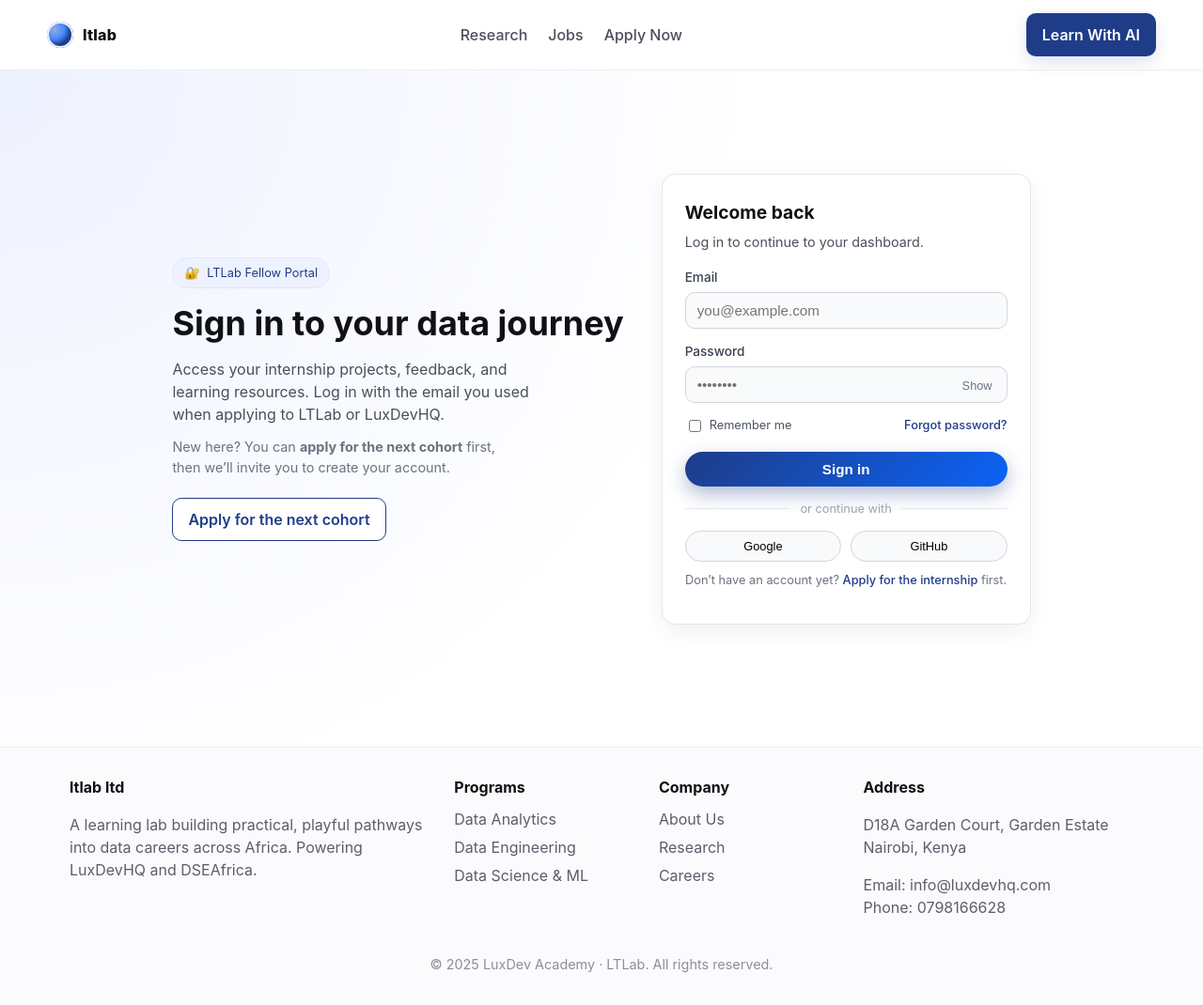
After one commit to HarunMbaabu/ltlab-internship, a Flask app: page /login in a window 1280 px wide. The commit adds this page. Shown: the whole page at 94% size. Run offline with Flask 3, Linux system fonts and the light colour scheme; parts of the project's set-up code (start-up, migrations or seed data) failed here and were passed over.

Commit message:
Add new features

```diff
--- a/app.py
+++ b/app.py
@@ -1,8 +1,12 @@
 import os
+import logging
+
 from flask import Flask, render_template, request, redirect, url_for
 from flask_sqlalchemy import SQLAlchemy
 from dotenv import load_dotenv
+from sqlalchemy import text  # for raw SQL to create schema
 
+# Load environment variables from .env
 load_dotenv()
 
 app = Flask(__name__)
@@ -10,7 +14,7 @@ app = Flask(__name__)
 # Secret key for sessions, CSRF protection, etc.
 app.config["SECRET_KEY"] = os.getenv("SECRET_KEY", "dev-key")
 
-# Database URL from .env (Aiven Postgres)
+# Database URL from .env (PostgreSQL)
 db_uri = os.getenv("DATABASE_URL")
 if not db_uri:
     raise RuntimeError("DATABASE_URL is not set in .env")
@@ -18,12 +22,22 @@ if not db_uri:
 app.config["SQLALCHEMY_DATABASE_URI"] = db_uri
 app.config["SQLALCHEMY_TRACK_MODIFICATIONS"] = False
 
+# Log SQL statements to the console (helpful for debugging)
+app.config["SQLALCHEMY_ECHO"] = True
+
+# Set up logging
+logging.basicConfig(level=logging.INFO)
+
 db = SQLAlchemy(app)
 
 
 # ----------------- MODEL -----------------
 class Application(db.Model):
+    """
+    applications table in ltlab_schema schema
+    """
     __tablename__ = "applications"
+    __table_args__ = {"schema": "ltlab_schema"}  # 👈 use your schema
 
     id = db.Column(db.Integer, primary_key=True)
     email = db.Column(db.String(255), nullable=False)
@@ -60,31 +74,55 @@ def apply():
         domains_list = request.form.getlist("domains")  # from checkboxes
         domains = ",".join(domains_list) if domains_list else ""
 
-        # Basic guard – your HTML already marks fields as required
+        # Log what we got from the form
+        app.logger.info(
+            "FORM DATA -> email=%s, full_name=%s, gender=%s, whatsapp=%s, "
+            "education=%s, country=%s, linkedin=%s, domains=%s",
+            email,
+            full_name,
+            gender,
+            whatsapp,
+            education,
+            country,
+            linkedin,
+            domains,
+        )
+
+        # Validation
         if not all([email, full_name, gender, whatsapp, education, country, linkedin, domains]):
             error = "Please fill in all required fields and select at least one domain."
+            app.logger.warning("Validation failed. Error: %s", error)
             return render_template("apply.html", error=error)
 
-        # Create and save to DB
-        application = Application(
-            email=email,
-            full_name=full_name,
-            gender=gender,
-            whatsapp=whatsapp,
-            education=education,
-            country=country,
-            linkedin=linkedin,
-            domains=domains,
-        )
+        # Try inserting into DB
+        try:
+            application = Application(
+                email=email,
+                full_name=full_name,
+                gender=gender,
+                whatsapp=whatsapp,
+                education=education,
+                country=country,
+                linkedin=linkedin,
+                domains=domains,
+            )
 
-        db.session.add(application)
-        db.session.commit()
+            db.session.add(application)
+            db.session.commit()
+
+            app.logger.info("✅ Application inserted successfully for email=%s", email)
+
+        except Exception as e:
+            db.session.rollback()
+            app.logger.error("❌ Database error while inserting application: %s", e)
+            # Show a friendly error page
+            return "Internal server error while saving your application.", 500
 
         # Redirect to thank-you page after successful submission
         return redirect(url_for("thank_you"))
 
     # GET request: render the form
-    return render_template("apply.html")
+    return render_template("apply.html", error=None)
 
 
 @app.route("/learn")
@@ -107,10 +145,72 @@ def thank_you():
     return "<h2>✅ Thank you for applying to the LTLab Data Internship!</h2>"
 
 
+from flask import Flask, render_template, request, redirect, url_for, session
+
+
+app.secret_key = "change-me-in-production"  # required for session
+
+# ---- LOGIN ROUTE ----
+def authenticate_user(email: str, password: str):
+    """Simple dummy authentication. Replace with DB lookup."""
+    demo_user = {
+        "email": "you@example.com",
+        "password": "secret123",  # In production: hashed + salted!
+        "name": "Demo User",
+    }
+
+    if email.lower() == demo_user["email"] and password == demo_user["password"]:
+        return demo_user
+    return None
+
+
+@app.route("/login", methods=["GET", "POST"])
+def login():
+    error = None
+
+    if request.method == "POST":
+        email = request.form.get("email", "").strip()
+        password = request.form.get("password", "")
+        remember = bool(request.form.get("remember"))
+
+        user = authenticate_user(email, password)
+        if not user:
+            error = "Invalid email or password. Please try again."
+        else:
+            # Save user session
+            session["user_id"] = user["email"]
+            session["user_name"] = user["name"]
+            session["remember_me"] = remember
+            return redirect(url_for("home"))  # redirect to your homepage route
+
+    return render_template("login.html", error=error)
+
+
+# ---- LOGOUT ROUTE ----
+@app.route("/logout")
+def logout():
+    session.clear()
+    return redirect(url_for("home"))
+
+
+@app.route("/forgot-password", methods=["GET", "POST"])
+def forgot_password():
+    # simple placeholder
+    return "Forgot password page coming soon"
+
+
+
 # ----------------- MAIN ENTRY -----------------
 if __name__ == "__main__":
-    # Ensure the table exists
     with app.app_context():
+        # 1️⃣ Make sure the schema exists BEFORE creating tables
+        with db.engine.connect() as conn:
+            conn.execute(text("CREATE SCHEMA IF NOT EXISTS ltlab_schema;"))
+            conn.commit()  # required in SQLAlchemy 2.x
+
+        # 2️⃣ Create tables (now that the schema exists)
         db.create_all()
 
-    app.run(debug=True)
+    # Run the server
+    # Use host="0.0.0.0" if you want to access it from other machines on the network
+    app.run(host="0.0.0.0", port=5000, debug=True)
--- /dev/null
+++ b/templates/login.html
@@ -0,0 +1,486 @@
+<!DOCTYPE html>
+<html lang="en">
+<head>
+  <meta charset="UTF-8" />
+  <meta name="viewport" content="width=device-width, initial-scale=1" />
+
+  <title>ltlab — Login</title>
+  <!-- Site icon / nav image -->
+  <link rel="icon" type="image/jpeg"
+        href="{{ url_for('static', filename='images/navimage.jpg') }}">
+
+  <style>
+    :root{
+      --brand:#1f3c88; /* deep indigo */
+      --brand-2:#0b63f6; /* accent */
+      --ink:#101114;
+      --muted:#4a4f5a;
+      --bg:#ffffff;
+      --card:#fafafa;
+      --ring:rgba(31,60,136,.15);
+      --shadow:0 8px 24px rgba(16,17,20,.06);
+      --radius:14px;
+      --container:1180px;
+    }
+    *{box-sizing:border-box}
+    html,body{height:100%}
+    body{
+      margin:0;
+      font:16px/1.5 "Inter", ui-sans-serif, system-ui, -apple-system, Segoe UI, Roboto, Helvetica, Arial, "Apple Color Emoji", "Segoe UI Emoji";
+      color:var(--ink);
+      background:var(--bg);
+    }
+    .container{max-width:var(--container);margin-inline:auto;padding:0 24px}
+
+    /* --- Navbar --- */
+    .navbar{
+      position:sticky;
+      top:0;
+      background:rgba(255,255,255,.9);
+      backdrop-filter:saturate(180%) blur(10px);
+      border-bottom:1px solid #eee;
+      z-index:50
+    }
+    .nav-inner{
+      display:flex;
+      align-items:center;
+      justify-content:space-between;
+      gap:16px;
+      padding:14px 0
+    }
+    .logo{
+      display:flex;
+      align-items:center;
+      gap:10px;
+      font-weight:800;
+      letter-spacing:.2px
+    }
+    .logo-dot{
+      width:28px;
+      height:28px;
+      border-radius:999px;
+      background:radial-gradient(60% 60% at 30% 30%,#9ad,#48f 60%,#1f3c88);
+      box-shadow:inset 0 0 0 2px #ecf2ff
+    }
+    .nav-links{
+      display:flex;
+      gap:22px;
+      align-items:center
+    }
+    .nav-links a{
+      color:var(--muted);
+      text-decoration:none;
+      font-weight:500
+    }
+    .btn{
+      display:inline-flex;
+      align-items:center;
+      gap:10px;
+      padding:10px 16px;
+      border-radius:10px;
+      font-weight:600;
+      text-decoration:none;
+      border:1px solid transparent;
+      transition:.2s ease;
+      cursor:pointer
+    }
+    .btn-primary{
+      background:var(--brand);
+      color:#fff;
+      box-shadow:0 6px 16px var(--ring)
+    }
+    .btn-primary:hover{transform:translateY(-1px)}
+    .btn-outline{
+      border-color:var(--brand);
+      color:var(--brand);
+      background:#fff
+    }
+
+    /* --- Login Layout --- */
+    main{
+      min-height:calc(100vh - 80px);
+      display:flex;
+      align-items:center;
+      justify-content:center;
+      padding:40px 0 60px;
+      background:radial-gradient(circle at top left,#eef2ff,transparent 55%) #ffffff;
+    }
+
+    .auth-wrapper{
+      display:grid;
+      grid-template-columns:1.1fr .9fr;
+      gap:40px;
+      width:100%;
+      max-width:960px;
+      align-items:center;
+    }
+
+    .auth-intro h1{
+      font-size:clamp(26px,3.2vw,36px);
+      margin:0 0 10px;
+    }
+    .auth-intro p{
+      max-width:40ch;
+      color:var(--muted);
+      margin:0 0 12px;
+    }
+    .auth-pill{
+      display:inline-flex;
+      align-items:center;
+      gap:8px;
+      padding:6px 12px;
+      border-radius:999px;
+      background:#eef2ff;
+      border:1px solid #e2e8ff;
+      font-size:.8rem;
+      color:var(--brand);
+      margin-bottom:10px;
+    }
+
+    .auth-card{
+      background:#ffffff;
+      border-radius:var(--radius);
+      padding:26px 24px 24px;
+      box-shadow:var(--shadow);
+      border:1px solid #e5e7eb;
+    }
+
+    .auth-card h2{
+      margin:0 0 6px;
+      font-size:1.2rem;
+    }
+    .auth-sub{
+      margin:0 0 16px;
+      font-size:.9rem;
+      color:var(--muted);
+    }
+
+    .field{
+      margin-bottom:14px;
+    }
+    .field label{
+      display:block;
+      font-size:.85rem;
+      font-weight:500;
+      color:#374151;
+      margin-bottom:6px;
+    }
+    .input-wrapper{
+      position:relative;
+    }
+    .field input{
+      width:100%;
+      padding:10px 12px;
+      padding-right:80px;
+      border-radius:10px;
+      border:1px solid #d1d5db;
+      font-size:.95rem;
+      outline:none;
+      transition:border-color .18s, box-shadow .18s, background-color .18s;
+      background:#f9fafb;
+    }
+    .field input:focus{
+      border-color:var(--brand);
+      box-shadow:0 0 0 3px var(--ring);
+      background:#ffffff;
+    }
+
+    .toggle-password{
+      position:absolute;
+      right:10px;
+      top:50%;
+      transform:translateY(-50%);
+      border:none;
+      background:transparent;
+      font-size:.8rem;
+      cursor:pointer;
+      color:#6b7280;
+    }
+
+    .auth-meta{
+      display:flex;
+      justify-content:space-between;
+      align-items:center;
+      margin:6px 0 18px;
+      font-size:.8rem;
+    }
+    .auth-meta label{
+      display:flex;
+      align-items:center;
+      gap:6px;
+      color:#4b5563;
+      cursor:pointer;
+    }
+    .auth-meta a{
+      color:var(--brand);
+      text-decoration:none;
+      font-weight:500;
+    }
+    .auth-meta a:hover{text-decoration:underline;}
+
+    .auth-card button[type="submit"]{
+      width:100%;
+      padding:10px 14px;
+      border-radius:999px;
+      border:none;
+      font-weight:600;
+      font-size:.95rem;
+      cursor:pointer;
+      background:linear-gradient(135deg,#1f3c88,#0b63f6);
+      color:#ffffff;
+      box-shadow:0 8px 20px rgba(31,60,136,.35);
+      transition:transform .08s ease, box-shadow .08s ease, filter .18s;
+    }
+    .auth-card button[type="submit"]:hover{
+      filter:brightness(1.04);
+    }
+    .auth-card button[type="submit"]:active{
+      transform:translateY(1px);
+      box-shadow:0 4px 12px rgba(31,60,136,.35);
+    }
+
+    .divider{
+      display:flex;
+      align-items:center;
+      gap:10px;
+      font-size:.8rem;
+      color:#9ca3af;
+      margin:14px 0;
+    }
+    .divider::before,
+    .divider::after{
+      content:"";
+      flex:1;
+      height:1px;
+      background:#e5e7eb;
+    }
+
+    .social-buttons{
+      display:flex;
+      gap:10px;
+      margin-bottom:10px;
+    }
+    .social-buttons button{
+      flex:1;
+      border-radius:999px;
+      border:1px solid #d1d5db;
+      background:#f9fafb;
+      padding:8px 10px;
+      font-size:.8rem;
+      cursor:pointer;
+    }
+
+    .auth-footer-text{
+      font-size:.8rem;
+      color:#6b7280;
+      text-align:center;
+      margin-top:4px;
+    }
+    .auth-footer-text a{
+      color:var(--brand);
+      text-decoration:none;
+      font-weight:500;
+    }
+    .auth-footer-text a:hover{text-decoration:underline;}
+
+    /* --- Footer --- */
+    footer{
+      border-top:1px solid #eee;
+      padding:30px 0 18px;
+      background:#fbfbfd;
+    }
+    .footer-grid{
+      display:grid;
+      grid-template-columns:2fr 1fr 1fr 1.5fr;
+      gap:26px;
+    }
+    footer h4{margin:0 0 10px}
+    footer p, footer li{color:#5a5f6b}
+    footer ul{list-style:none;padding:0;margin:0}
+    footer li{margin:6px 0}
+    .copyright{
+      text-align:center;
+      color:#8a8f99;
+      margin-top:22px;
+      font-size:.9rem;
+    }
+
+    /* --- Responsive --- */
+    @media (max-width:980px){
+      .nav-links{display:none}
+      .auth-wrapper{
+        grid-template-columns:1fr;
+      }
+      main{
+        padding-top:26px;
+      }
+    }
+    @media (max-width:560px){
+      .footer-grid{
+        grid-template-columns:1fr;
+      }
+      .auth-card{
+        padding-inline:18px;
+      }
+    }
+  </style>
+</head>
+<body>
+  <!-- NAVBAR -->
+  <header class="navbar">
+    <div class="container nav-inner">
+      <a href="{{ url_for('home') }}" class="logo" style="text-decoration:none;color:inherit;">
+        <span class="logo-dot"></span>ltlab
+      </a>
+      <nav class="nav-links">
+        <a href="{{ url_for('research') }}" title="Learning resources and guides from LTLab">Research</a>
+        <a href="{{ url_for('jobs') }}">Jobs</a>
+        <a href="{{ url_for('apply') }}">Apply Now</a>
+      </nav>
+      <a class="btn btn-primary" href="{{ url_for('learn') }}">Learn With AI</a>
+    </div>
+  </header>
+
+  <!-- LOGIN MAIN -->
+  <main>
+    <div class="container">
+      <div class="auth-wrapper">
+        <section class="auth-intro">
+          <div class="auth-pill">
+            <span>🔐</span>
+            <span>LTLab Fellow Portal</span>
+          </div>
+          <h1>Sign in to your data journey</h1>
+          <p>
+            Access your internship projects, feedback, and learning resources.
+            Log in with the email you used when applying to LTLab or LuxDevHQ.
+          </p>
+          <p style="font-size:.9rem;color:#6b7280;">
+            New here? You can
+            <strong>apply for the next cohort</strong> first, then we’ll invite
+            you to create your account.
+          </p>
+          <a class="btn btn-outline" href="{{ url_for('apply') }}" style="margin-top:10px;">
+            Apply for the next cohort
+          </a>
+        </section>
+
+        <section class="auth-card" aria-label="Sign in form">
+          <h2>Welcome back</h2>
+          <p class="auth-sub">Log in to continue to your dashboard.</p>
+
+          {% if error %}
+            <p style="color:#b91c1c;background:#fef2f2;border:1px solid #fecaca;
+                      padding:8px 10px;border-radius:8px;font-size:.85rem;margin-bottom:10px;">
+              {{ error }}
+            </p>
+          {% endif %}
+
+          <form method="post" action="{{ url_for('login') }}">
+            <div class="field">
+              <label for="email">Email</label>
+              <input
+                id="email"
+                type="email"
+                name="email"
+                placeholder="you@example.com"
+                required
+                value="{{ request.form.email or '' }}"
+              />
+            </div>
+
+            <div class="field">
+              <label for="password">Password</label>
+              <div class="input-wrapper">
+                <input
+                  id="password"
+                  type="password"
+                  name="password"
+                  placeholder="••••••••"
+                  required
+                  minlength="6"
+                />
+                <button type="button" class="toggle-password" id="toggle-password">
+                  Show
+                </button>
+              </div>
+            </div>
+
+            <div class="auth-meta">
+              <label>
+                <input type="checkbox" name="remember" {% if request.form.remember %}checked{% endif %} />
+                Remember me
+              </label>
+              <!-- Make sure you have a forgot_password route in app.py -->
+              <a href="{{ url_for('forgot_password') }}">Forgot password?</a>
+            </div>
+
+            <button type="submit">Sign in</button>
+
+            <div class="divider">or continue with</div>
+            <div class="social-buttons">
+              <button type="button">Google</button>
+              <button type="button">GitHub</button>
+            </div>
+
+            <p class="auth-footer-text">
+              Don’t have an account yet?
+              <a href="{{ url_for('apply') }}">Apply for the internship</a>
+              first.
+            </p>
+          </form>
+        </section>
+      </div>
+    </div>
+  </main>
+
+  <!-- FOOTER -->
+  <footer>
+    <div class="container footer-grid">
+      <div>
+        <h4>ltlab ltd</h4>
+        <p>
+          A learning lab building practical, playful pathways into data careers
+          across Africa. Powering LuxDevHQ and DSEAfrica.
+        </p>
+      </div>
+      <div>
+        <h4>Programs</h4>
+        <ul>
+          <li>Data Analytics</li>
+          <li>Data Engineering</li>
+          <li>Data Science &amp; ML</li>
+        </ul>
+      </div>
+      <div>
+        <h4>Company</h4>
+        <ul>
+          <li>About Us</li>
+          <li>Research</li>
+          <li>Careers</li>
+        </ul>
+      </div>
+      <div>
+        <h4>Address</h4>
+        <p>D18A Garden Court, Garden Estate<br/>Nairobi, Kenya</p>
+        <p>Email: info@luxdevhq.com<br/>Phone: 0798166628</p>
+      </div>
+    </div>
+    <p class="copyright">© 2025 LuxDev Academy · LTLab. All rights reserved.</p>
+  </footer>
+
+  <script>
+    // Show / hide password
+    const passwordInput = document.getElementById("password");
+    const toggleButton = document.getElementById("toggle-password");
+
+    if (toggleButton && passwordInput) {
+      toggleButton.addEventListener("click", () => {
+        const isPassword = passwordInput.type === "password";
+        passwordInput.type = isPassword ? "text" : "password";
+        toggleButton.textContent = isPassword ? "Hide" : "Show";
+      });
+    }
+  </script>
+</body>
+</html>
```
Also changed, not shown: templates/apply.html (+8 -6 lines), templates/index.html (+4 -3 lines), 1 other file.
